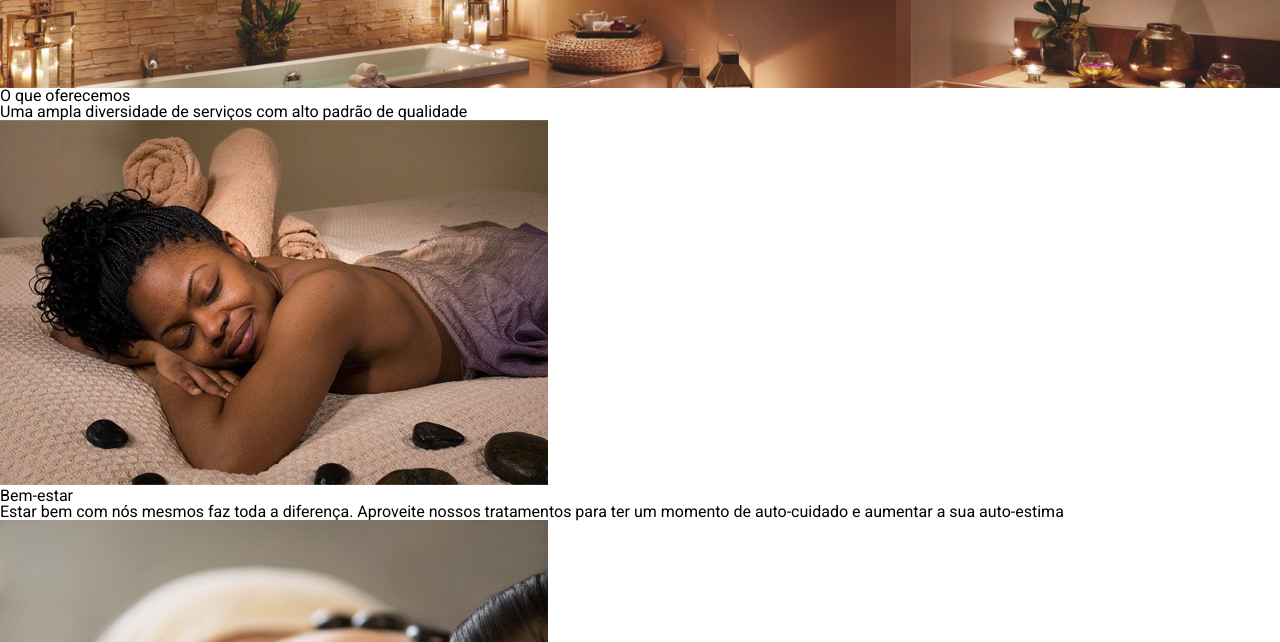
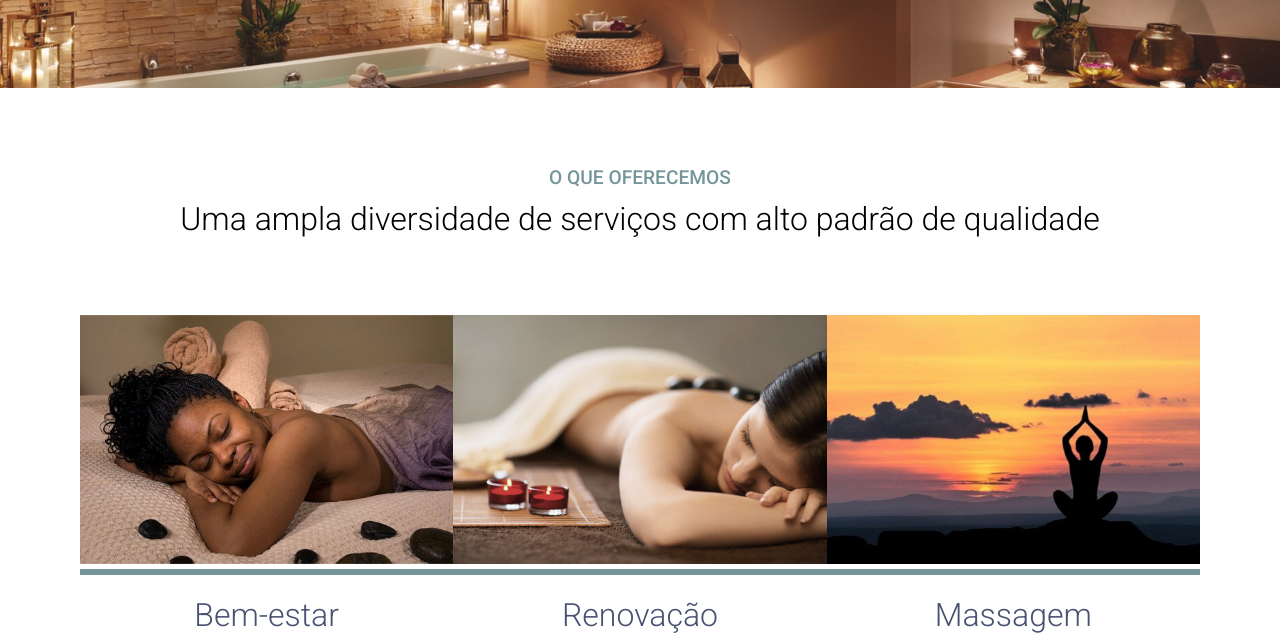
Before and after one commit to giovanafg/SASS-Alura-Spa, a plain HTML site: page index.html in a window 1280 px wide. Shown: the part 310-952 px from the top of the page. Drawn offline with nearby package versions, Linux system fonts and the light colour scheme.

Commit message:
inclui arquivo serviço sass

```diff
--- /dev/null
+++ b/styles/components/_servicos.scss
@@ -0,0 +1,47 @@
+@import '../abstract/variaveis';
+
+#servicos {
+    margin: 80px;
+    h3 {
+        font-weight: 500;
+        text-transform: uppercase;
+        color: $cor-secundaria;
+        text-align: center;
+        font-size: $tamanho-do-texto / 2.5;
+        margin: 1rem;
+    }
+    h4 {
+        font-size: $tamanho-do-texto / 1.5;
+        text-align: center;
+        margin-bottom: 80px;
+        font-weight: 300;
+    }
+    .cards {
+        display: flex;
+        justify-content: space-evenly;
+        .card{
+            text-align: center;
+            width: 380px;
+            h5 {
+                font-size: $tamanho-do-texto / 1.5;
+                font-weight: 300;
+                margin-top: 24px;
+                margin-bottom: 20px;
+                color: $cor-primaria;
+            }
+            p {
+                font-size: $tamanho-do-texto / 3;
+                font-weight: 400;
+                color: $cor-primaria;
+                line-height: 1.25rem;
+            }
+            .img-container {
+                padding-bottom: 2px;
+                border-bottom: 6px solid $cor-secundaria;
+            }
+            img {
+                max-width: 100%;
+            }
+        }
+    }
+}
--- a/styles/style.scss
+++ b/styles/style.scss
@@ -1,3 +1,4 @@
 @import './abstract/base';
 @import './components/navbar';
 @import './components/banner';
+@import './components/servicos';
```
Also changed, not shown: styles/style.css, 1 other file.
